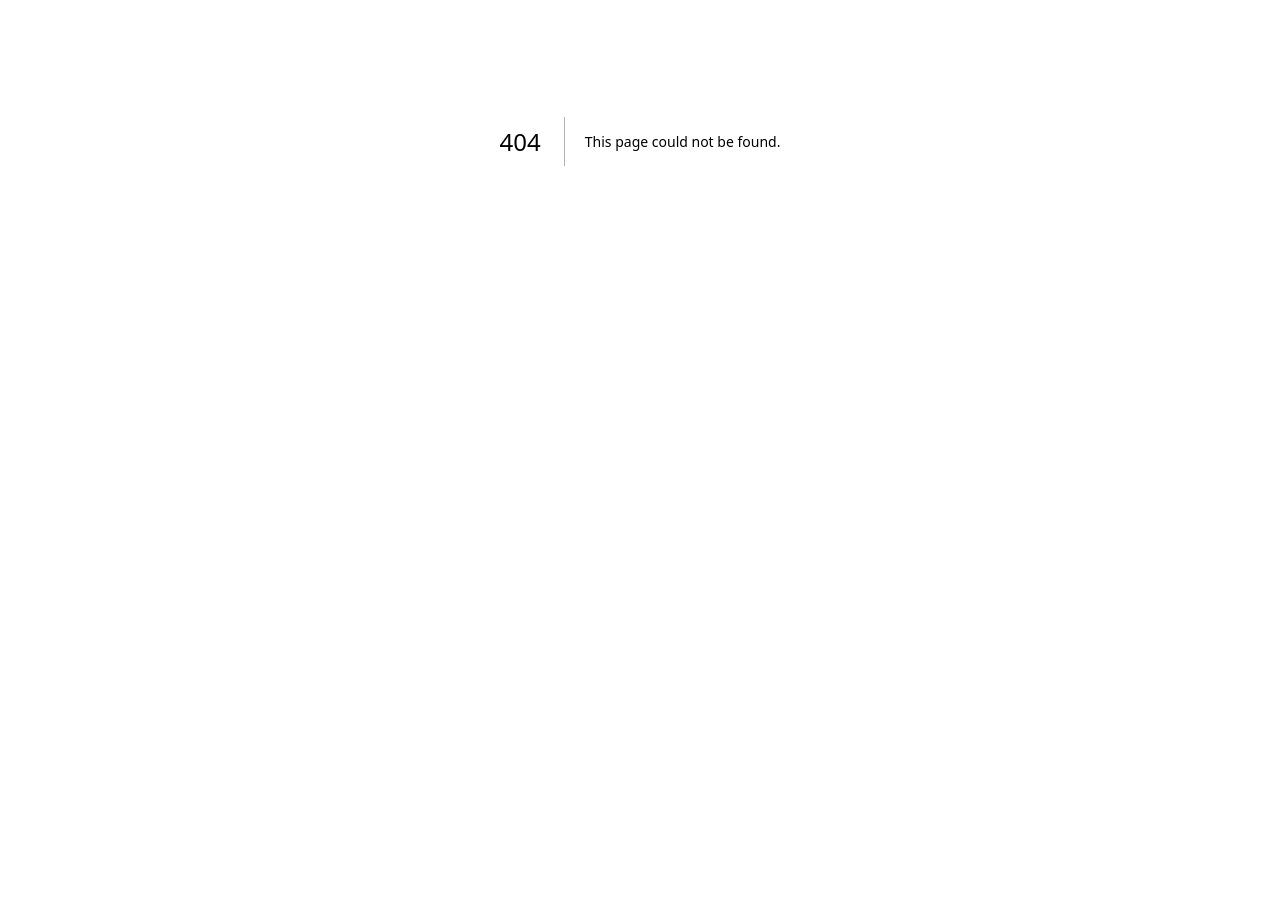
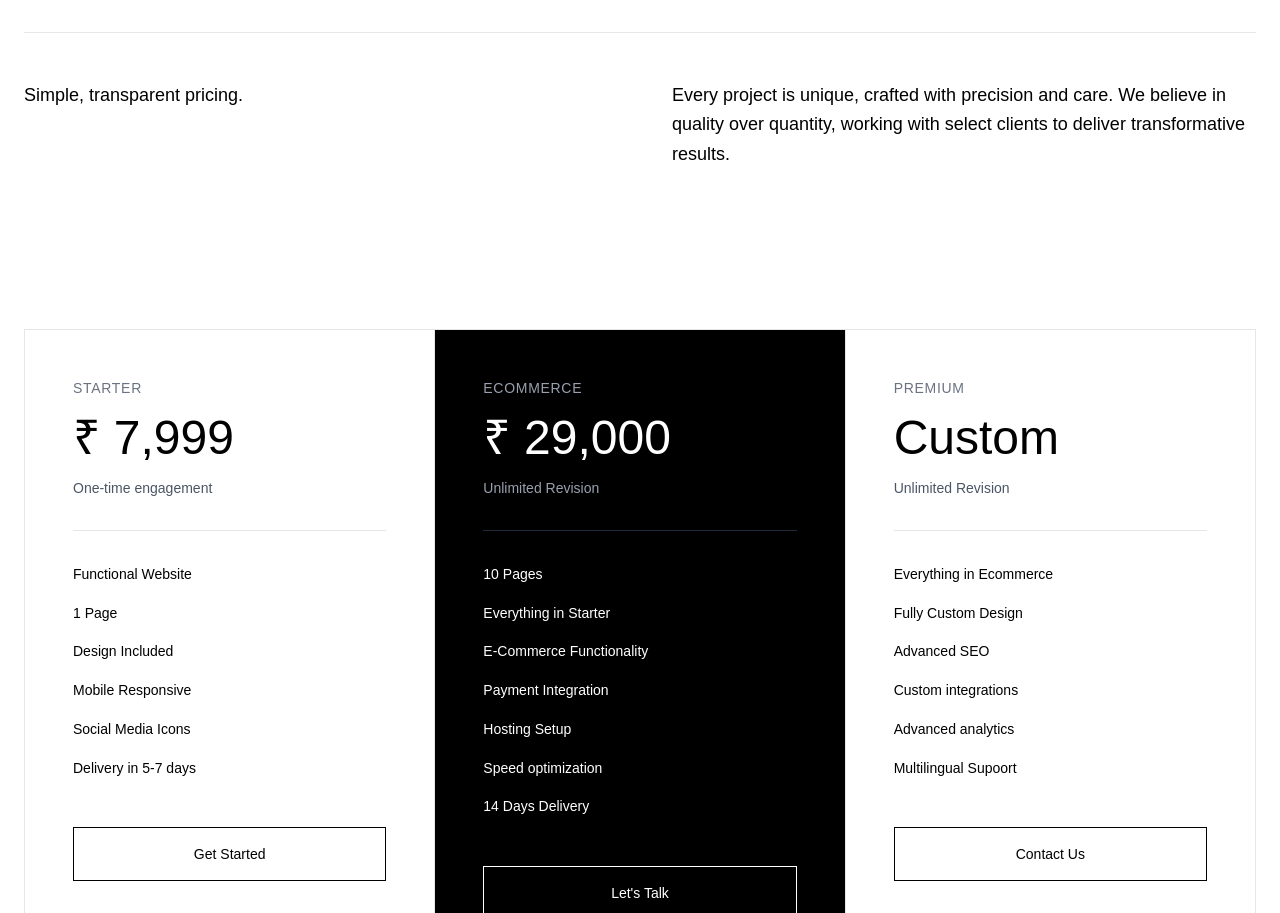
Before and after one commit to hussainxd01/zenvok, a Next.js app in the folder client/: page /pricing in a window 1280 px wide. Before the commit this address had no page. Shown: the part 259-1172 px from the top of the page. Before the commit the page ends 800 px from the top, so only its background shows below. Built offline with nearby package versions, Linux system fonts and the light colour scheme; a web font is replaced by a local one.

Commit message:
added pricing

```diff
--- /dev/null
+++ b/client/src/app/pricing/page.jsx
@@ -0,0 +1,149 @@
+"use client";
+
+import Link from "next/link";
+import Navbar from "@/components/navbar";
+import Footer from "@/components/footer";
+
+export default function PricingPage() {
+  return (
+    <div className="min-h-screen bg-white text-black">
+      <Navbar adaptiveMode={true} />
+
+      {/* Hero Section */}
+      <section className="pt-32 pb-20 px-6">
+        <div className="max-w-7xl mx-auto">
+          <h1 className="text-[8rem] leading-[0.9] font-light tracking-tight mb-12">
+            Pricing.
+          </h1>
+          <div className="h-px bg-gray-200 mb-12" />
+          <div className="grid grid-cols-1 md:grid-cols-2 gap-16">
+            <div>
+              <p className="text-lg leading-relaxed">
+                Simple, transparent pricing.
+              </p>
+            </div>
+            <div>
+              <p className="text-lg leading-relaxed">
+                Every project is unique, crafted with precision and care. We
+                believe in quality over quantity, working with select clients to
+                deliver transformative results.
+              </p>
+            </div>
+          </div>
+        </div>
+      </section>
+
+      {/* Pricing Grid */}
+      <section className="py-20 px-6">
+        <div className="max-w-7xl mx-auto">
+          <div className="grid grid-cols-1 md:grid-cols-3 gap-px bg-gray-200 border border-gray-200">
+            {/* Starter */}
+            <div className="bg-white p-12">
+              <div className="mb-8">
+                <h3 className="text-sm uppercase tracking-wider text-gray-500 mb-4">
+                  Starter
+                </h3>
+                <h2 className="text-5xl font-light mb-4">₹ 7,999</h2>
+                <p className="text-sm text-gray-600">One-time engagement</p>
+              </div>
+
+              <div className="h-px bg-gray-200 my-8" />
+
+              <ul className="space-y-4 text-sm leading-relaxed">
+                <li>Functional Website</li>
+                <li>1 Page</li>
+                <li>Design Included</li>
+                <li>Mobile Responsive</li>
+                <li>Social Media Icons</li>
+                <li>Delivery in 5-7 days</li>
+              </ul>
+
+              <button className="mt-12 w-full border border-black py-4 px-6 text-sm hover:bg-black hover:text-white transition-colors duration-300 cursor-pointer">
+                Get Started
+              </button>
+            </div>
+
+            {/* Partnership */}
+            <div className="bg-black text-white p-12">
+              <div className="mb-8">
+                <h3 className="text-sm uppercase tracking-wider text-gray-400 mb-4">
+                  Ecommerce
+                </h3>
+                <h2 className="text-5xl font-light mb-4">₹ 29,000</h2>
+                <p className="text-sm text-gray-400">Unlimited Revision</p>
+              </div>
+
+              <div className="h-px bg-gray-800 my-8" />
+
+              <ul className="space-y-4 text-sm leading-relaxed">
+                <li>10 Pages </li>
+                <li>Everything in Starter</li>
+                <li>E-Commerce Functionality</li>
+                <li>Payment Integration</li>
+                <li>Hosting Setup</li>
+                <li>Speed optimization</li>
+                <li>14 Days Delivery</li>
+              </ul>
+
+              <button className="mt-12 w-full border border-white py-4 px-6 text-sm hover:bg-white hover:text-black transition-colors duration-300 cursor-pointer">
+                Let&apos;s Talk
+              </button>
+            </div>
+
+            {/* Enterprise */}
+            <div className="bg-white p-12">
+              <div className="mb-8">
+                <h3 className="text-sm uppercase tracking-wider text-gray-500 mb-4">
+                  Premium
+                </h3>
+                <h2 className="text-5xl font-light mb-4">Custom</h2>
+                <p className="text-sm text-gray-600">Unlimited Revision</p>
+              </div>
+
+              <div className="h-px bg-gray-200 my-8" />
+
+              <ul className="space-y-4 text-sm leading-relaxed">
+                <li>Everything in Ecommerce</li>
+                <li>Fully Custom Design</li>
+                <li>Advanced SEO</li>
+                <li>Custom integrations</li>
+                <li>Advanced analytics</li>
+                <li>Multilingual Supoort</li>
+              </ul>
+
+              <button className="mt-12 w-full border border-black py-4 px-6 text-sm hover:bg-black hover:text-white transition-colors duration-300 cursor-pointer">
+                Contact Us
+              </button>
+            </div>
+          </div>
+        </div>
+      </section>
+
+      {/* Bottom Section */}
+      <section className="py-20 px-6">
+        <div className="max-w-7xl mx-auto">
+          <div className="h-px bg-gray-200 mb-12" />
+          <div className="grid grid-cols-1 md:grid-cols-2 gap-16">
+            <div>
+              <h3 className="text-3xl font-light mb-6">
+                Performance & emotion. You need both.
+              </h3>
+            </div>
+            <div>
+              <p className="text-lg leading-relaxed mb-6">
+                We build brands that are fast, reliable, and designed for
+                people—combining clean code with growth-focused design.
+              </p>
+              <p className="text-lg leading-relaxed">
+                Every engagement includes strategic thinking, technical
+                precision, and a commitment to measurable results.
+              </p>
+            </div>
+          </div>
+        </div>
+      </section>
+
+      <Footer />
+    </div>
+  );
+}
```
